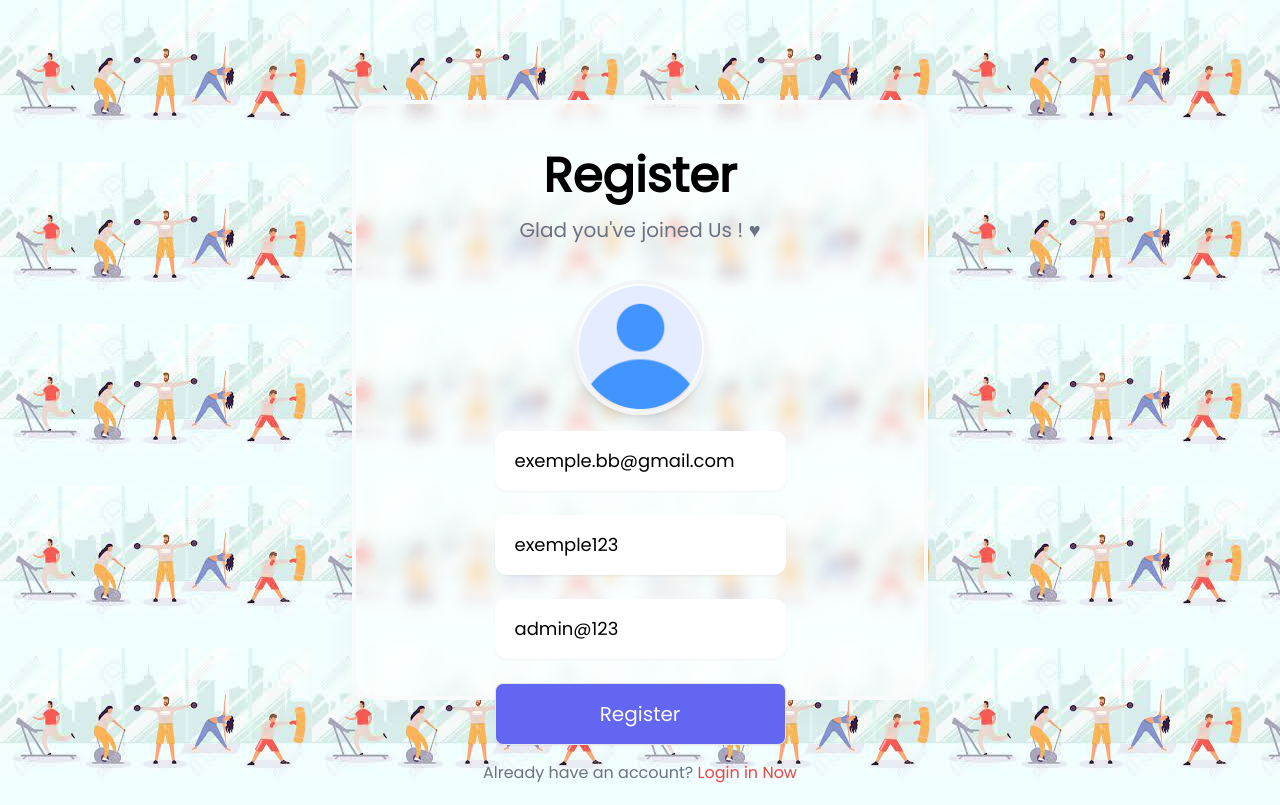
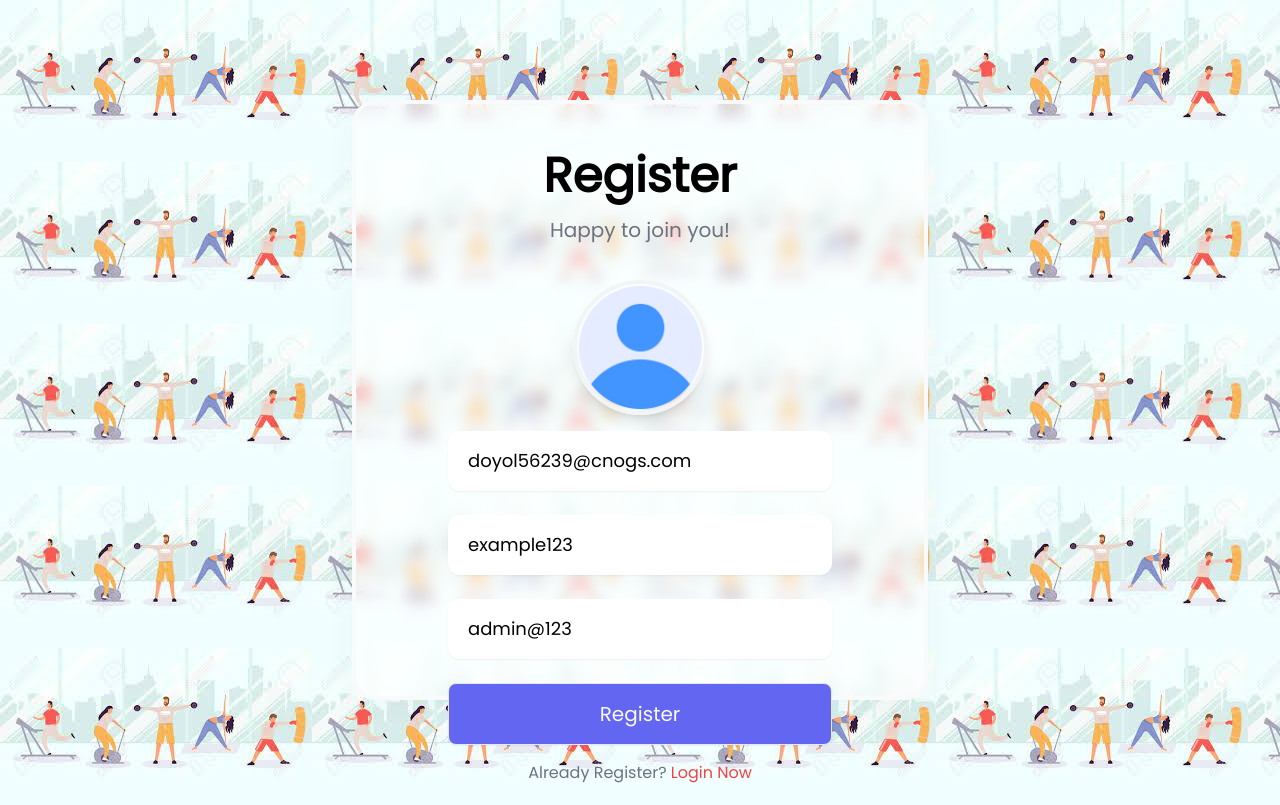
Before and after one commit to amenitombari123/mernbodybuddy, a React (Create React App) app in the folder client/: page /register in a window 1280 px wide. Built offline with nearby package versions, Linux system fonts and the light colour scheme; no server answers.

Commit message:
update/registeranpassword

```diff
--- a/client/src/components/Password.js
+++ b/client/src/components/Password.js
@@ -1,14 +1,17 @@
 import React from 'react';
-import { Link } from 'react-router-dom';
+import { Link , useNavigate} from 'react-router-dom';
 import avatar from '../assets/profile.png';
-import { Toaster } from 'react-hot-toast';
+import toast,{ Toaster } from 'react-hot-toast';
 import { useFormik } from 'formik';
 import { passwordValidate } from '../helper/validate';
 import useFetch from '../hooks/fetch.hook';
 import { useAuthStore } from '../store/store';
+import {verifyPassword}from'../helper/helper'
 import styles from '../styles/Username.module.css';
 
+
 export default function Password() {
+  const navigate = useNavigate()
   const { username } = useAuthStore((state) => state.auth);
   const [{ isLoading, apiData, serverError }] = useFetch(`/user/${username}`);
 
@@ -20,9 +23,19 @@ export default function Password() {
     validateOnBlur: false,
     validateOnChange: false,
     onSubmit: async (values) => {
-      console.log(values);
+      let loginPromise = verifyPassword({ username, password : values.password })
+      toast.promise(loginPromise, {
+        loading: 'Checking...',
+        success : <b>Login Successfully...!</b>,
+        error : <b>Password Not Match!</b>
+      });
+      loginPromise.then(res => {
+        let { token } = res.data;
+        localStorage.setItem('token', token);
+       navigate('/profile')
+      })
     },
-  });
+  })
 
   if (isLoading) return <h1 className='text-2xl font-bold'>isLoading</h1>;
   if (serverError) return <h1 className='text-xl text-red-500'>{serverError.message}</h1>;
--- a/client/src/components/Register.js
+++ b/client/src/components/Register.js
@@ -1,30 +1,39 @@
-import React, { useState } from 'react';
-import {Link} from 'react-router-dom'
-import avatar from'../assets/profile.png';
-import {Toaster} from 'react-hot-toast';
+import React, { useState } from 'react'
+import { Link, useNavigate } from 'react-router-dom'
+import avatar from '../assets/profile.png';
+import toast, { Toaster } from 'react-hot-toast';
 import { useFormik } from 'formik';
-import { passwordValidate } from '../helper/validate';
-import styles from'../styles/Username.module.css';
+import { registerValidation } from '../helper/validate';
 import convertToBase64 from '../helper/convert';
-import { registerValidation } from '../helper/validate';
+import { registerUser } from '../helper/helper'
 
+
+import styles from '../styles/Username.module.css';
 
 export default function Register() {
 
+  const navigate = useNavigate()
   const [file, setFile] = useState()
 
   const formik = useFormik({
     initialValues : {
-      email:'exemple.bb@gmail.com',
-      username:'exemple123',
+      email: 'doyol56239@cnogs.com',
+      username: 'example123',
       password : 'admin@123'
     },
     validate : registerValidation,
     validateOnBlur: false,
     validateOnChange: false,
-    onSubmit : async values =>{
-      values = await Object.assign(values,{ profile : file || ''})
-      console.log( values)
+    onSubmit : async values => {
+      values = await Object.assign(values, { profile : file || ''})
+      let registerPromise = registerUser(values)
+      toast.promise(registerPromise, {
+        loading: 'Creating...',
+        success : <b>Register Successfully...!</b>,
+        error : <b>Could not Register.</b>
+      });
+
+      registerPromise.then(function(){ navigate('/')});
     }
   })
 
@@ -35,51 +44,44 @@ export default function Register() {
   }
 
   return (
-    <div className= "container mx-auto">
+    <div className="container mx-auto">
 
       <Toaster position='top-center' reverseOrder={false}></Toaster>
 
-    <div className= 'flex justify-center items-center h-screen'>
-       <div className={styles.glass} style={{ width:"45%" , paddingTop: '3em'}} >
+      <div className='flex justify-center items-center h-screen'>
+        <div className={styles.glass} style={{ width: "45%", paddingTop: '3em'}}>
+
           <div className="title flex flex-col items-center">
-
-          <h4 className='text-5xl font-bold'> Register</h4>
+            <h4 className='text-5xl font-bold'>Register</h4>
             <span className='py-4 text-xl w-2/3 text-center text-gray-500'>
-           Glad you've joined Us ! &#9829;
+                Happy to join you!
             </span>
+          </div>
 
           <form className='py-1' onSubmit={formik.handleSubmit}>
-
               <div className='profile flex justify-center py-4'>
-
                   <label htmlFor="profile">
-            <img src ={file || avatar} className={styles.profile_img} alt="avatar"/>
+                    <img src={file || avatar} className={styles.profile_img} alt="avatar" />
                   </label>
 
-            <input onChange={onUpload} type="file" id="profile" name="profile"/>
-
+                  <input onChange={onUpload} type="file" id='profile' name='profile' />
               </div>
 
               <div className="textbox flex flex-col items-center gap-6">
-
-              <input {...formik.getFieldProps('email')} className={styles.textbox} type="text" placeholder='Email*'/>
-              <input {...formik.getFieldProps('username')} className={styles.textbox} type="text" placeholder='Username*'/>
-              <input {...formik.getFieldProps('password')} className={styles.textbox} type="text" placeholder='password'/>
-
-              <button className = {styles.btn} type ='submit'> Register </button>
-
-            </div>
-            <div className="text-center py-4">
-              <span className='text-gray-500'> Already have an account? <Link className ='text-red-500' to='/'> Login in Now </Link> </span>
-
+                  <input {...formik.getFieldProps('email')} className={styles.textbox} type="text" placeholder='Email*' />
+                  <input {...formik.getFieldProps('username')} className={styles.textbox} type="text" placeholder='Username*' />
+                  <input {...formik.getFieldProps('password')} className={styles.textbox} type="text" placeholder='Password*' />
+                  <button className={styles.btn} type='submit'>Register</button>
               </div>
 
+              <div className="text-center py-4">
+                <span className='text-gray-500'>Already Register? <Link className='text-red-500' to="/">Login Now</Link></span>
+              </div>
 
           </form>
 
         </div>
       </div>
     </div>
-</div>
   )
 }
```
Lines whose indentation alone changed are shown as unchanged.
